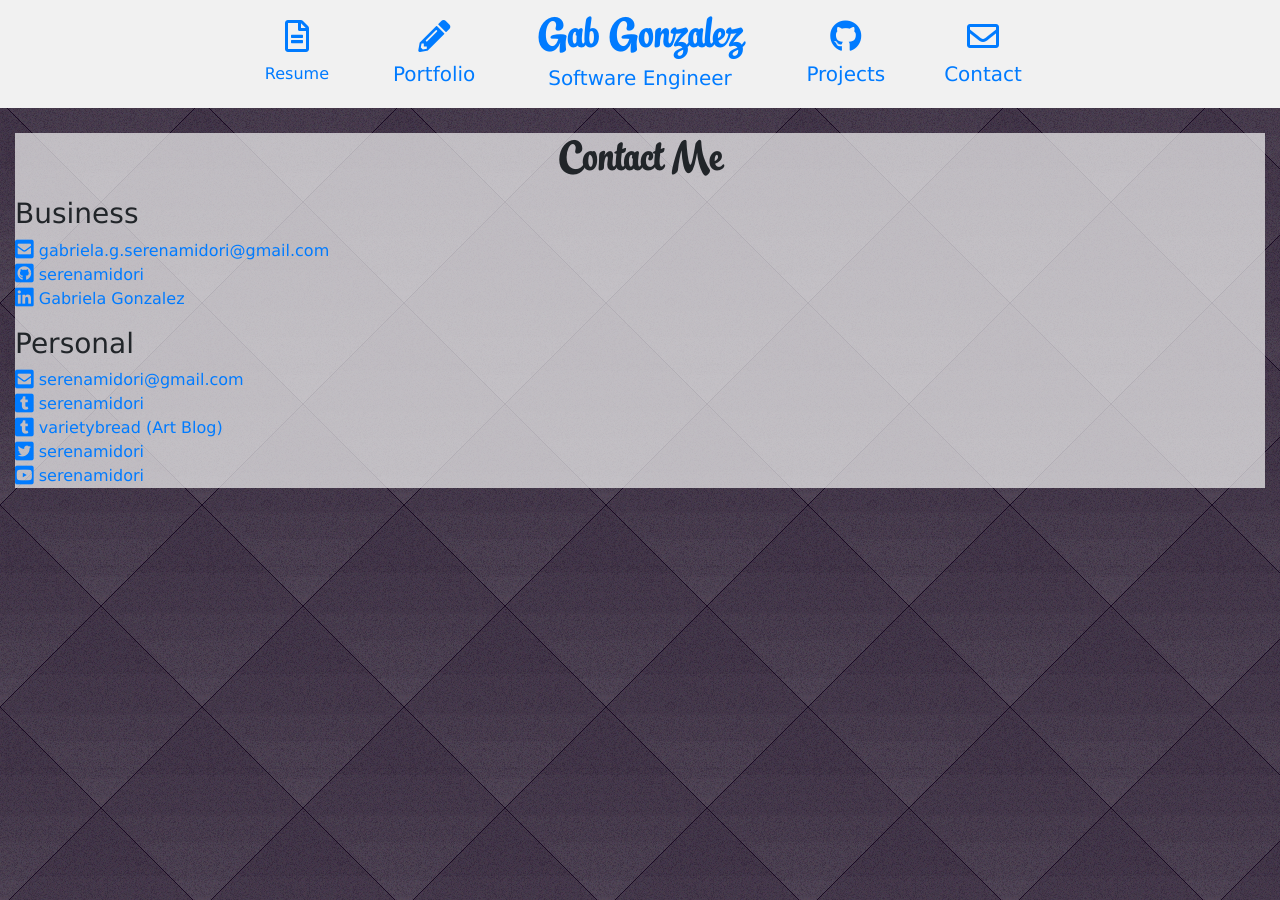
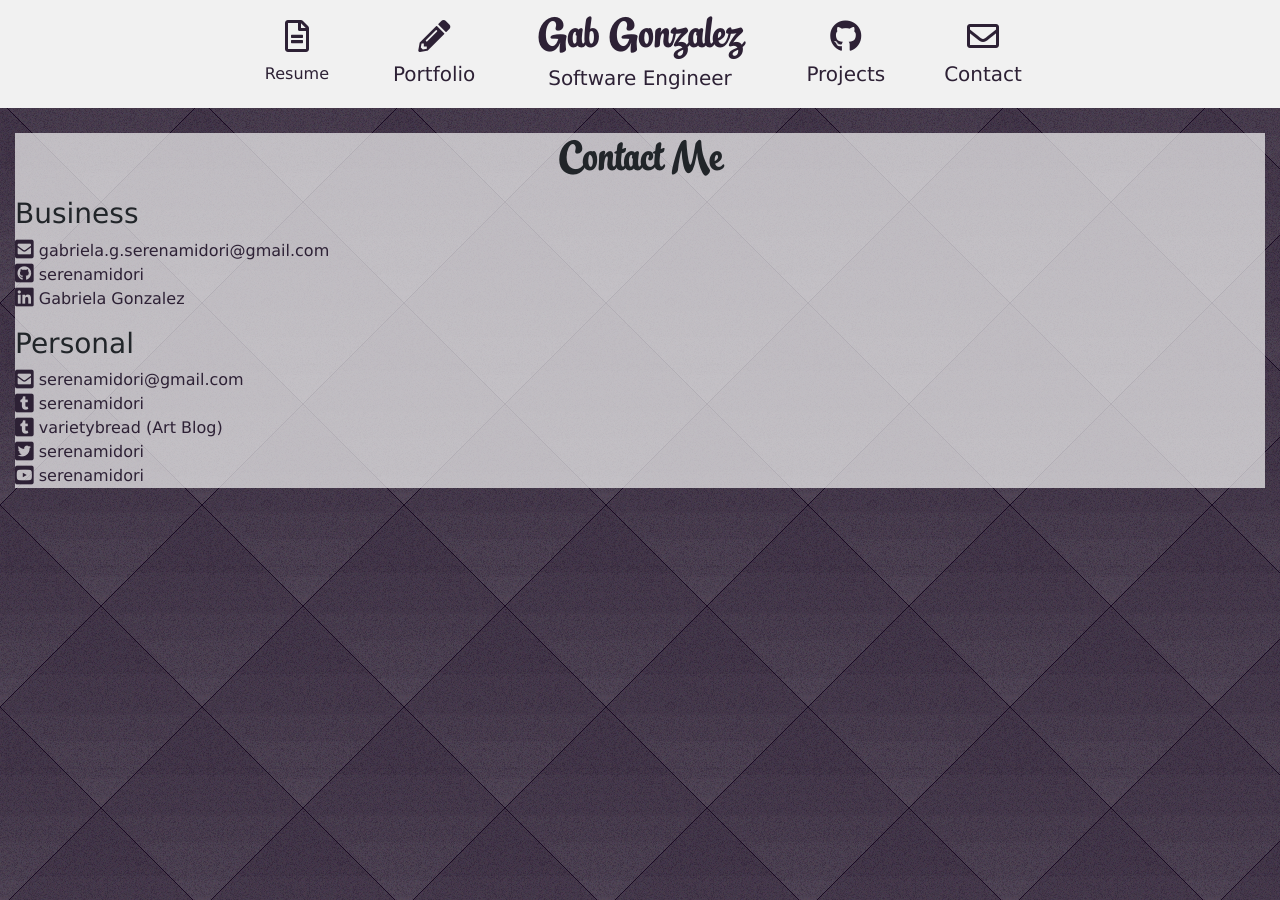
Before and after one commit to Serenamidori/serenamidori.github.io, a Jekyll site: the page built from contact/index.html, in a window 1280 px wide. Built offline with Jekyll 4.4.1, drawn with Linux system fonts in a browser that asks for light colours; nearby versions of some CDN libraries.

Commit message:
changing a tag styling

```diff
--- a/css/main.css
+++ b/css/main.css
@@ -8,10 +8,11 @@
 h1, h2 {
     font-family: 'StreetscriptRedux', Verdana,Geneva,sans-serif !important;
 }
-header a {
+a {
     color:#2D2135;
+    text-decoration: none;
 }
-header a:hover {
+a:hover {
     color:#493954;
 }
 
```
